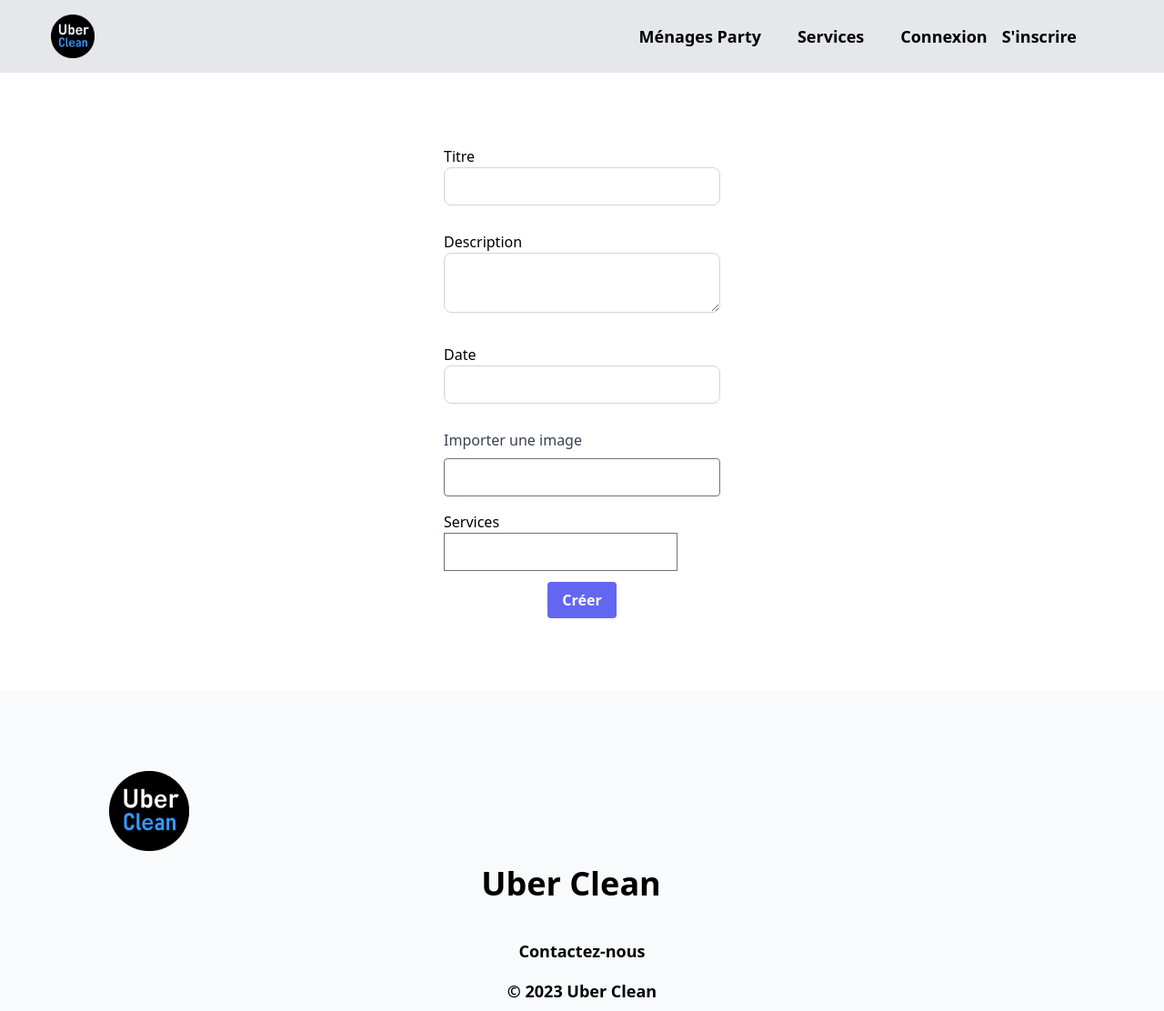
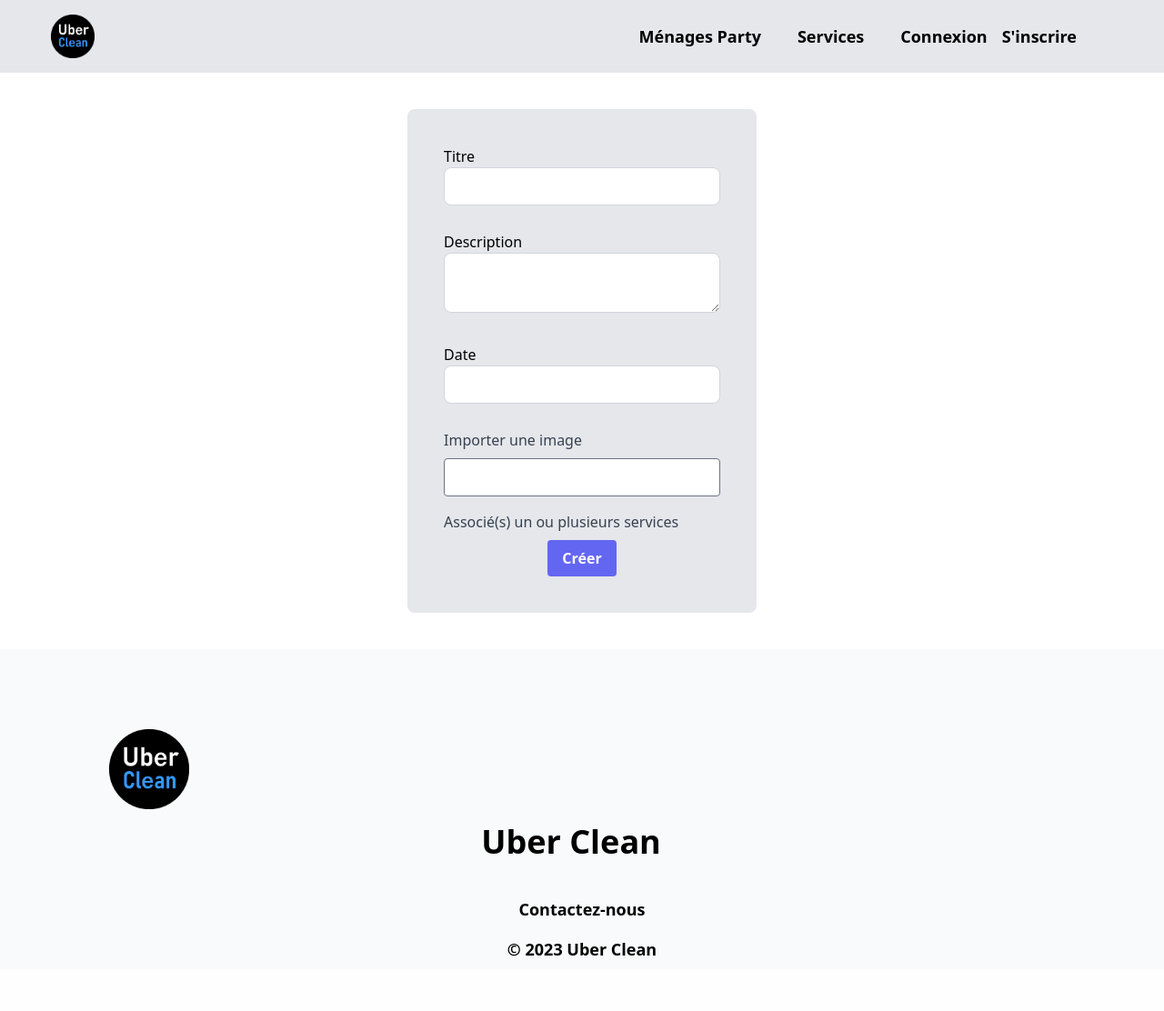
Before and after one commit to imPayne/Partinoire_uber_clean, a Symfony app: template uber_clean/templates/housework/index.html.twig in a window 1280 px wide. Shown: the whole page at 91% size. After the commit the page ends 1052 px from the top, so only its background shows below. Run offline with Twig, Linux system fonts and the light colour scheme; the template is opened without the code that fills it, so the values that code supplies are empty; form fields are guessed from the names that the template uses; style sheets or scripts are compiled from the project's sources; some libraries are stand-ins or nearby versions.

Commit message:
added display menage party and link service while creating a menage partyÃ

```diff
--- a/uber_clean/src/Controller/MenagePartyController.php
+++ b/uber_clean/src/Controller/MenagePartyController.php
@@ -15,6 +15,8 @@ class MenagePartyController extends AbstractController
     {
         $houseworks = $houseworkRepository->findAll();
 
+
+
         return $this->render('menage_party/index.html.twig', [
             'controller_name' => 'MenagePartyController',
             'houseworks' => $houseworks,
--- a/uber_clean/src/DataFixtures/EventsFixtures.php
+++ b/uber_clean/src/DataFixtures/EventsFixtures.php
@@ -11,10 +11,6 @@ class EventsFixtures extends Fixture
 {
     public function load(ObjectManager $manager): void
     {
-
-        $service = new Service();
-        $service->setName("Empty");
-        $service->setIcon("empty.jpg");
 
         $service1 = new Service();
         $service1->setName("Vitres");
@@ -36,7 +32,6 @@ class EventsFixtures extends Fixture
         $service5->setName("Pelouse");
         $service5->setIcon("pelouse.jpg");
 
-        $manager->persist($service);
         $manager->persist($service1);
         $manager->persist($service2);
         $manager->persist($service3);
--- a/uber_clean/templates/events/createEvent.html.twig
+++ b/uber_clean/templates/events/createEvent.html.twig
@@ -9,7 +9,7 @@
     {% endblock navbar %}
 
     <div class="flex justify-center items-center">
-        <div class="flex flex-col w-96 m-10 p-10 items-center justify-center $bg-gray-200 rounded-lg">
+        <div class="flex flex-col w-96 m-10 p-10 items-center justify-center bg-gray-200 rounded-lg">
             <h1 class="text-2xl font-bold mb-4">Création de Service</h1>
 
             {{ form_start(form, {'attr': {'class': 'w-full max-w-md'}}) }}
--- a/uber_clean/templates/housework/index.html.twig
+++ b/uber_clean/templates/housework/index.html.twig
@@ -7,7 +7,7 @@
         {{ include('_navbar.html.twig') }}
     {% endblock navbar %}
     <div class="flex justify-center items-center">
-        <div class="flex flex-col w-96 m-10 p-10 items-center justify-center $bg-gray-200 rounded-lg">
+        <div class="flex flex-col w-96 m-10 p-10 items-center justify-center bg-gray-200 rounded-lg">
             {% if app.user %}
                 <h2 class="text-xl font-bold mb-4">Créer votre Ménage Party</h2>
             {% endif %}
@@ -20,12 +20,22 @@
             {{ form_widget(form.listImage, {'attr': {'class': 'border rounded py-2 px-3 w-full mb-4'}}) }}
             {{ form_errors(form.listImage) }}
 
-            {{ form_row(form.services, {
-                'label': 'Services',
-                'multiple': true,
-                'expanded': true,
-                'choices': services,
-            }) }}
+
+            {{ form_label(form.services, 'Associé(s) un ou plusieurs services', {'label_attr': {'class': 'block text-gray-700 mb-2'}}) }}
+            <div class="flex flex-wrap">
+                {% for choice in form.services %}
+                    <div class="w-full md:w-1/2 lg:w-1/3 p-2">
+                        <label class="flex items-center">
+                            {{ form_widget(choice, {'attr': {'class': 'mr-2'}}) }}
+                            {% if form.services.vars.label is defined %}
+                                <span class="text-gray-700">{{ choice.vars.label }}</span>
+                            {% endif %}
+                        </label>
+                    </div>
+                {% endfor %}
+            </div>
+            {{ form_errors(form.services) }}
+
 
             <div class="flex items-center justify-center flex-col">
                 <button class="bg-indigo-500 hover:bg-indigo-700 text-white font-bold py-2 px-4 rounded  focus:shadow-outline-indigo" type="submit">Créer</button>
--- a/uber_clean/templates/housework/myHouseworks.html.twig
+++ b/uber_clean/templates/housework/myHouseworks.html.twig
@@ -10,7 +10,7 @@
         <div class="mt-10 p-6 grid grid-cols-2">
             {% if app.user.houseworks %}
                 {% for housework in app.user.houseworks %}
-                    <div class="flex flex-col p-6 m-4 h-auto w-auto items-center justify-center $bg-gray-200 rounded-md">
+                    <div class="flex flex-col p-6 m-4 h-auto w-auto items-center justify-center bg-gray-200 rounded-md">
                         {% if housework.listImage is defined %}
                             <img class="rounded-md mb-6 h-56 h-56 object-cover" src="{{ asset('uploads/' ~ housework.listImage) }}" alt="image">
                         {% endif %}
@@ -27,7 +27,7 @@
                     </div>
                 {% endfor %}
             {% else %}
-                <div class="flex flex-col p-6 m-4 h-auto w-auto items-center justify-center $bg-gray-200 rounded-md">
+                <div class="flex flex-col p-6 m-4 h-auto w-auto items-center justify-center bg-gray-200 rounded-md">
                     <h1 class="text-xl font-bold mb-4 text-red-400">Vous n'avez pas de Ménage Party en cours.</h1>
                 </div>
             {% endif %}
--- a/uber_clean/templates/profile/editProfile.html.twig
+++ b/uber_clean/templates/profile/editProfile.html.twig
@@ -9,7 +9,7 @@
 
     {% if not isCleaner %}
         <div class="flex flex-col justify-center items-center">
-            <div class="flex flex-col w-auto m-10 p-10 items-center justify-center $bg-gray-200 rounded-lg">
+            <div class="flex flex-col w-auto m-10 p-10 items-center justify-center bg-gray-200 rounded-lg">
                 {% if app.user.image %}
                     <img class="rounded-md mb-6 h-48 w-48 object-cover" src="{{ asset('uploads/' ~ app.user.image) }}" alt="{{ app.user.firstName }}">
                 {% else %}
@@ -37,7 +37,7 @@
 
     {% else %}
         <div class="flex flex-col justify-center items-center">
-            <div class="flex flex-col w-96 m-10 p-10 items-center justify-center $bg-gray-200 rounded-lg">
+            <div class="flex flex-col w-96 m-10 p-10 items-center justify-center bg-gray-200 rounded-lg">
                 {% if app.user.image %}
                     <img class="rounded-md mb-6 h-48 w-48 object-cover" src="{{ asset('uploads/' ~ app.user.image) }}" alt="{{ app.user.firstName }}">
                 {% else %}
--- a/uber_clean/templates/profile/index.html.twig
+++ b/uber_clean/templates/profile/index.html.twig
@@ -13,7 +13,7 @@
         {% for role in app.user.roles %}
             {% if 'ROLE_CUSTOMER' in role and check == "false" %}
                 {% set check = "true" %}
-                <div class="flex flex-col w-96 h-auto m-10 p-6 items-center justify-center $bg-gray-200 rounded-lg">
+                <div class="flex flex-col w-96 h-auto m-10 p-6 items-center justify-center bg-gray-200 rounded-lg">
                     {% if app.user.image %}
                         <img class="rounded-md mb-6 h-44 w-44 object-cover" src="{{ asset('uploads/' ~ app.user.image) }}" alt="{{ app.user.firstName }}">
                     {% else %}
@@ -30,7 +30,7 @@
                     {% endif %}
                     <a class="mb-4 mt-10 text-center bg-indigo-500 hover:bg-indigo-700 text-white font-bold py-2 px-4 rounded  focus:shadow-outline-indigo block mx-auto" href="/profile/edit">Modifier votre profile</a>
                 </div>
-                <div class="flex flex-col w-96 h-96 m-10 p-10 items-center $bg-gray-200 rounded-lg">
+                <div class="flex flex-col w-96 h-96 m-10 p-10 items-center bg-gray-200 rounded-lg">
                     {# ajouter la liste des Match party du user connecté #}
                     <img class="rounded-md mb-6 h-44 w-auto object-cover" src="{{ asset('images/menage_party.jpg') }}" alt="empty-service-image">
                     <a class="mb-4 bg-indigo-500 hover:bg-indigo-700 text-white font-bold py-2 px-4 rounded  focus:shadow-outline-indigo" href="/housework">Créer votre Ménage Party</a>
@@ -38,7 +38,7 @@
                 </div>
             {% elseif 'ROLE_CLEANER' in app.user.roles and check == "false" %}
                 {% set check = "true" %}
-                <div class="flex flex-col w-96 h-auto m-10 p-6 items-center justify-center $bg-gray-200 rounded-lg">
+                <div class="flex flex-col w-96 h-auto m-10 p-6 items-center justify-center bg-gray-200 rounded-lg">
                     {% if app.user.image %}
                         <img class="rounded-md mb-6 h-44 w-44 object-cover" src="{{ asset('uploads/' ~ app.user.image) }}" alt="{{ app.user.firstName }}">
                     {% else %}
--- a/uber_clean/templates/registration/registerCleaner.html.twig
+++ b/uber_clean/templates/registration/registerCleaner.html.twig
@@ -9,7 +9,7 @@
     {% endblock navbar %}
 
     <div class="flex justify-center items-center">
-        <div class="flex flex-col w-96 m-10 p-10 items-center justify-center $bg-gray-200 rounded-lg">
+        <div class="flex flex-col w-96 m-10 p-10 items-center justify-center bg-gray-200 rounded-lg">
             <h1 class="text-2xl font-bold mb-4">Inscription de compte</h1>
             <h2 class="text-xl mb-4">Proposer ses services de nettoyage</h2>
 
--- a/uber_clean/templates/registration/registerCustomer.html.twig
+++ b/uber_clean/templates/registration/registerCustomer.html.twig
@@ -9,7 +9,7 @@
     {% endblock navbar %}
 
 <div class="flex justify-center items-center">
-    <div class="flex flex-col w-96 m-10 p-10 items-center justify-center $bg-gray-200 rounded-lg">
+    <div class="flex flex-col w-96 m-10 p-10 items-center justify-center bg-gray-200 rounded-lg">
         <h1 class="text-2xl font-bold mb-4">Inscription de compte</h1>
         <h2 class="text-xl mb-4">Vous en avez marre de nettoyer faites appel à nous!</h2>
 
--- a/uber_clean/templates/registration/registrationChoice.html.twig
+++ b/uber_clean/templates/registration/registrationChoice.html.twig
@@ -10,7 +10,7 @@
 
 
     <div class="flex justify-center items-center">
-        <div class="flex flex-col w-96 m-10 p-10 items-center justify-center $bg-gray-200 rounded-lg">
+        <div class="flex flex-col w-96 m-10 p-10 items-center justify-center bg-gray-200 rounded-lg">
             <h1 class="text-xl font-bold mb-4">Inscription</h1>
             <div class="flex flex-col p-4">
                 <a href="{{ path('app_registration_cleaner') }}" class="mb-4 bg-indigo-500 hover:bg-indigo-700 text-white font-bold py-2 px-4 rounded  focus:shadow-outline-indigo">Créer un compte Nettoyeur</a>
--- a/uber_clean/templates/security/login.html.twig
+++ b/uber_clean/templates/security/login.html.twig
@@ -8,7 +8,7 @@
         {{ include('_navbar.html.twig') }}
     {% endblock navbar %}
 <div class="flex justify-center items-center">
-    <div class="flex flex-col w-96 m-10 p-10 items-center justify-center $bg-gray-200 rounded-lg">
+    <div class="flex flex-col w-96 m-10 p-10 items-center justify-center bg-gray-200 rounded-lg">
         <form method="post">
             {% if error %}
                 <div class="alert alert-danger">{{ error.messageKey|trans(error.messageData, 'security') }}</div>
```
Also changed, not shown: uber_clean/src/Controller/HouseworkController.php (+6 -6 lines), uber_clean/templates/menage_party/index.html.twig (+15 -7 lines), uber_clean/public/uploads/repassage-64160d6a665d3.jpg (added), uber_clean/public/uploads/thumb-1920-311592-641605de2e200.jpg (added).
